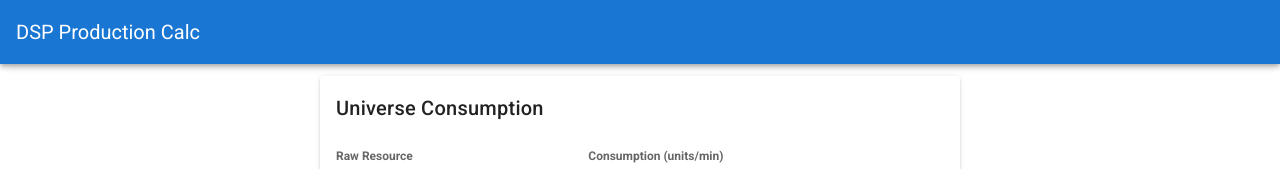
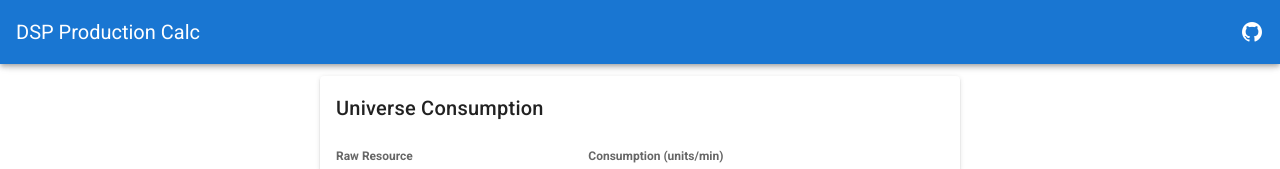
Before and after one commit to DrDrei/dsp-production-planner, a Vue app: page / in a window 1280 px wide. Shown: the top 169 px of the page. Built offline with nearby package versions, Linux system fonts and the light colour scheme.

Commit message:
added github link

```diff
--- a/src/App.vue
+++ b/src/App.vue
@@ -8,6 +8,11 @@
       </v-toolbar-title>
 
       <v-spacer />
+      <v-btn icon @click="openGithub">
+        <v-icon>
+          mdi-github
+        </v-icon>
+      </v-btn>
     </v-app-bar>
 
     <v-main>
@@ -39,6 +44,9 @@ export default {
     ...mapActions({
       addPlanet: 'planets/add',
     }),
+    openGithub () {
+      window.open('https://github.com/DrDrei/dsp-production-planner', '_blank')
+    },
   },
 }
 </script>
```
